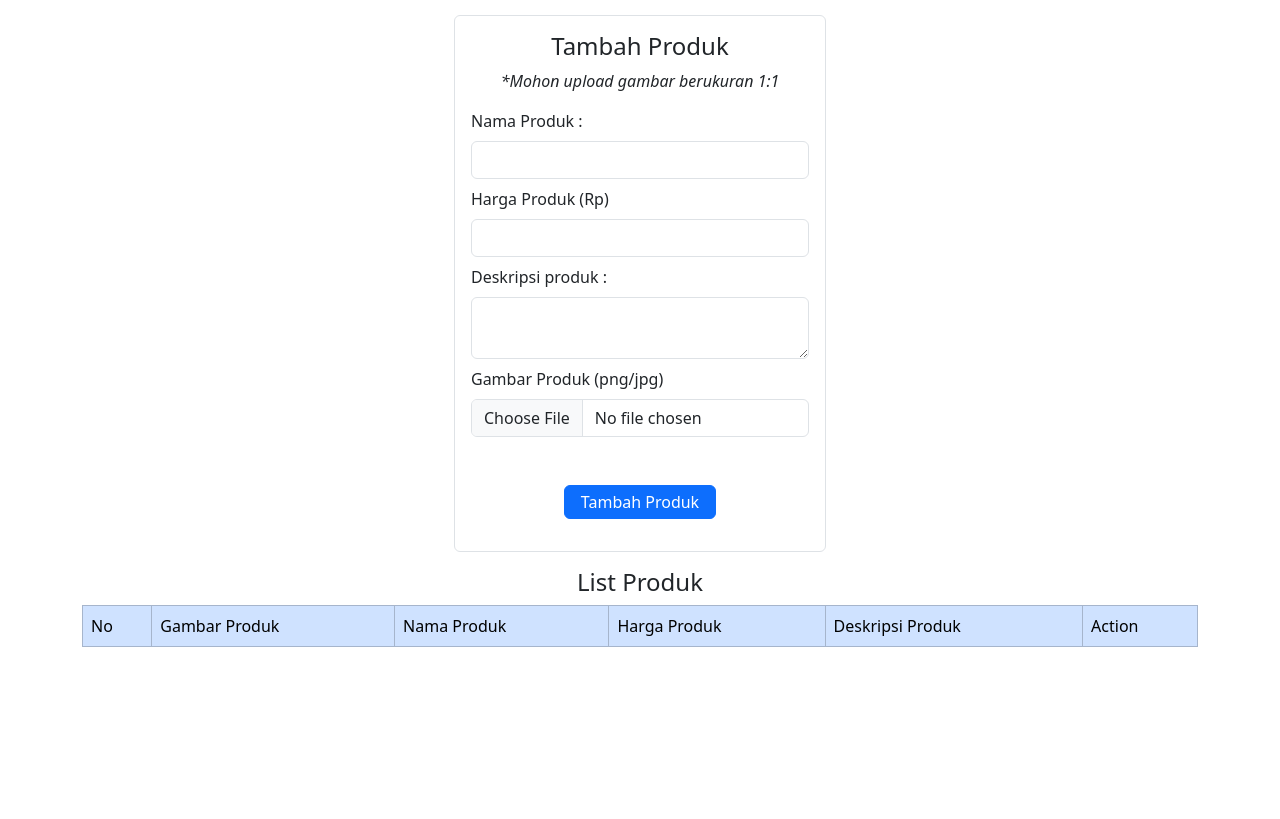
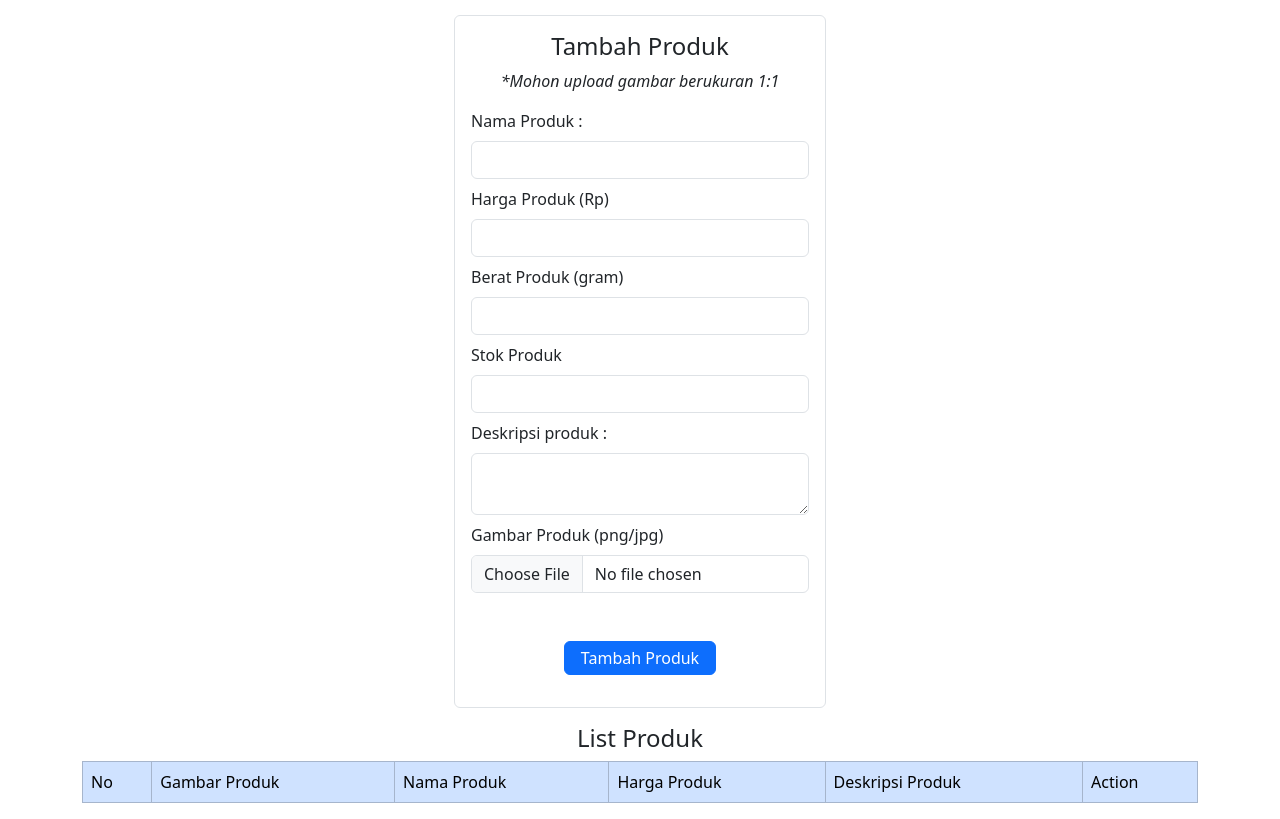
Before and after one commit to Nqadhafi/e-commerce, a PHP site: page /admin/?page=tambah in a window 1280 px wide. Shown: the part 135-954 px from the top of the page. Before the commit the page ends 782 px from the top, so only its background shows below. Run offline with PHP 8.4, Linux system fonts and the light colour scheme; a user stored in the database is signed in; data that the repository does not hold is empty.

Commit message:
mockup new update

```diff
--- a/admin/upload.php
+++ b/admin/upload.php
@@ -53,6 +53,14 @@ if (isset($_POST['tambah'])){
                 <input type="number" class="form-control" name="harga_produk" min="1" required>
             </div>
             <div class="mb-2 ">
+                <label for="harga_produk" class="form-label">Berat Produk (gram)</label>
+                <input type="number" class="form-control" name="berat_produk" min="1" required>
+            </div>
+            <div class="mb-2 ">
+                <label for="harga_produk" class="form-label">Stok Produk</label>
+                <input type="number" class="form-control" name="stok_produk" min="1" required>
+            </div>
+            <div class="mb-2 ">
                 <label for="deskripsi_produk" class="form-label">Deskripsi produk :</label>
                 <textarea name="deskripsi_produk" class="form-control" id=""></textarea>
             </div>
```
Also changed, not shown: product.php (+7 -0 lines).
